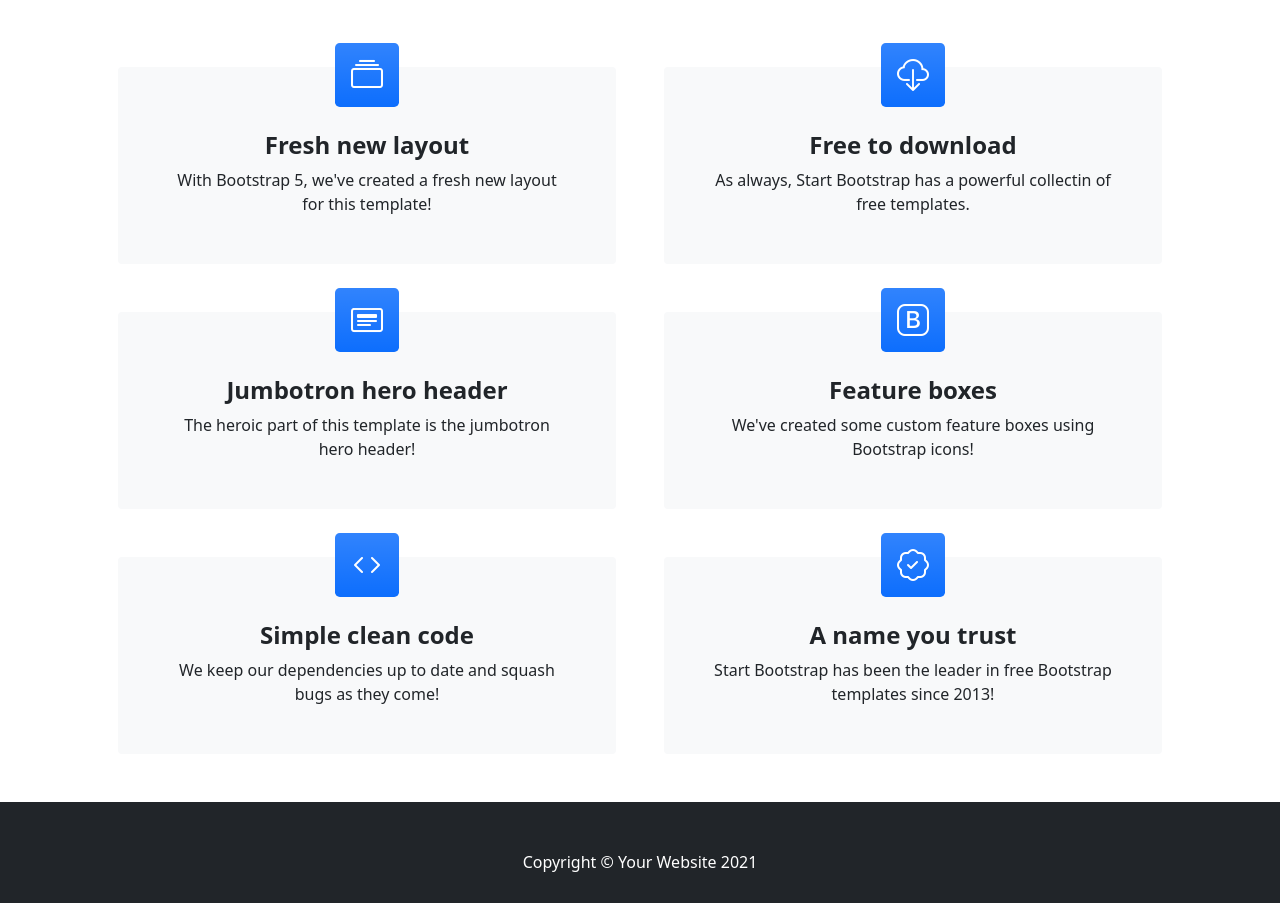
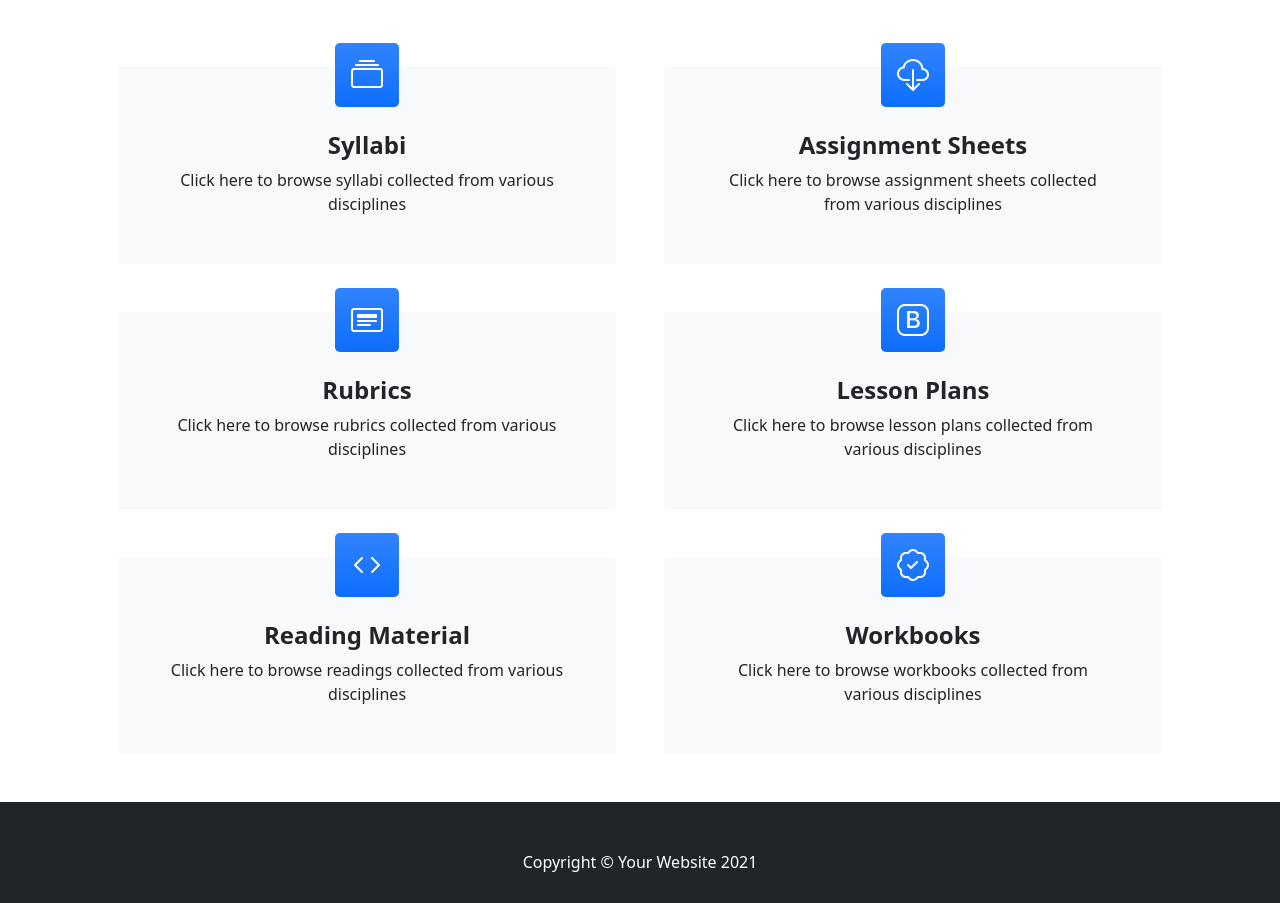
Before and after one commit to Sandy-Burnley/SJC, a plain HTML site: page index.html in a window 1280 px wide. Shown: the part 740-1643 px from the top of the page. Drawn offline with nearby package versions, Linux system fonts and the light colour scheme.

Commit message:
genre titles

```diff
--- a/index.html
+++ b/index.html
@@ -49,8 +49,8 @@
                         <div class="card bg-light border-0 h-100">
                             <div class="card-body text-center p-4 p-lg-5 pt-0 pt-lg-0">
                                 <div class="feature bg-primary bg-gradient text-white rounded-3 mb-4 mt-n4"><i class="bi bi-collection"></i></div>
-                                <h2 class="fs-4 fw-bold">Fresh new layout</h2>
-                                <p class="mb-0">With Bootstrap 5, we've created a fresh new layout for this template!</p>
+                                <h2 class="fs-4 fw-bold">Syllabi</h2>
+                                <p class="mb-0">Click here to browse syllabi collected from various disciplines</p>
                             </div>
                         </div>
                     </div>
@@ -58,8 +58,8 @@
                         <div class="card bg-light border-0 h-100">
                             <div class="card-body text-center p-4 p-lg-5 pt-0 pt-lg-0">
                                 <div class="feature bg-primary bg-gradient text-white rounded-3 mb-4 mt-n4"><i class="bi bi-cloud-download"></i></div>
-                                <h2 class="fs-4 fw-bold">Free to download</h2>
-                                <p class="mb-0">As always, Start Bootstrap has a powerful collectin of free templates.</p>
+                                <h2 class="fs-4 fw-bold">Assignment Sheets</h2>
+                                <p class="mb-0">Click here to browse assignment sheets collected from various disciplines</p>
                             </div>
                         </div>
                     </div>
@@ -67,8 +67,8 @@
                         <div class="card bg-light border-0 h-100">
                             <div class="card-body text-center p-4 p-lg-5 pt-0 pt-lg-0">
                                 <div class="feature bg-primary bg-gradient text-white rounded-3 mb-4 mt-n4"><i class="bi bi-card-heading"></i></div>
-                                <h2 class="fs-4 fw-bold">Jumbotron hero header</h2>
-                                <p class="mb-0">The heroic part of this template is the jumbotron hero header!</p>
+                                <h2 class="fs-4 fw-bold">Rubrics</h2>
+                                <p class="mb-0">Click here to browse rubrics collected from various disciplines</p>
                             </div>
                         </div>
                     </div>
@@ -76,8 +76,8 @@
                         <div class="card bg-light border-0 h-100">
                             <div class="card-body text-center p-4 p-lg-5 pt-0 pt-lg-0">
                                 <div class="feature bg-primary bg-gradient text-white rounded-3 mb-4 mt-n4"><i class="bi bi-bootstrap"></i></div>
-                                <h2 class="fs-4 fw-bold">Feature boxes</h2>
-                                <p class="mb-0">We've created some custom feature boxes using Bootstrap icons!</p>
+                                <h2 class="fs-4 fw-bold">Lesson Plans</h2>
+                                <p class="mb-0">Click here to browse lesson plans collected from various disciplines</p>
                             </div>
                         </div>
                     </div>
@@ -85,8 +85,8 @@
                         <div class="card bg-light border-0 h-100">
                             <div class="card-body text-center p-4 p-lg-5 pt-0 pt-lg-0">
                                 <div class="feature bg-primary bg-gradient text-white rounded-3 mb-4 mt-n4"><i class="bi bi-code"></i></div>
-                                <h2 class="fs-4 fw-bold">Simple clean code</h2>
-                                <p class="mb-0">We keep our dependencies up to date and squash bugs as they come!</p>
+                                <h2 class="fs-4 fw-bold">Reading Material</h2>
+                                <p class="mb-0">Click here to browse readings collected from various disciplines</p>
                             </div>
                         </div>
                     </div>
@@ -94,8 +94,8 @@
                         <div class="card bg-light border-0 h-100">
                             <div class="card-body text-center p-4 p-lg-5 pt-0 pt-lg-0">
                                 <div class="feature bg-primary bg-gradient text-white rounded-3 mb-4 mt-n4"><i class="bi bi-patch-check"></i></div>
-                                <h2 class="fs-4 fw-bold">A name you trust</h2>
-                                <p class="mb-0">Start Bootstrap has been the leader in free Bootstrap templates since 2013!</p>
+                                <h2 class="fs-4 fw-bold">Workbooks</h2>
+                                <p class="mb-0">Click here to browse workbooks collected from various disciplines</p>
                             </div>
                         </div>
                     </div>
```
